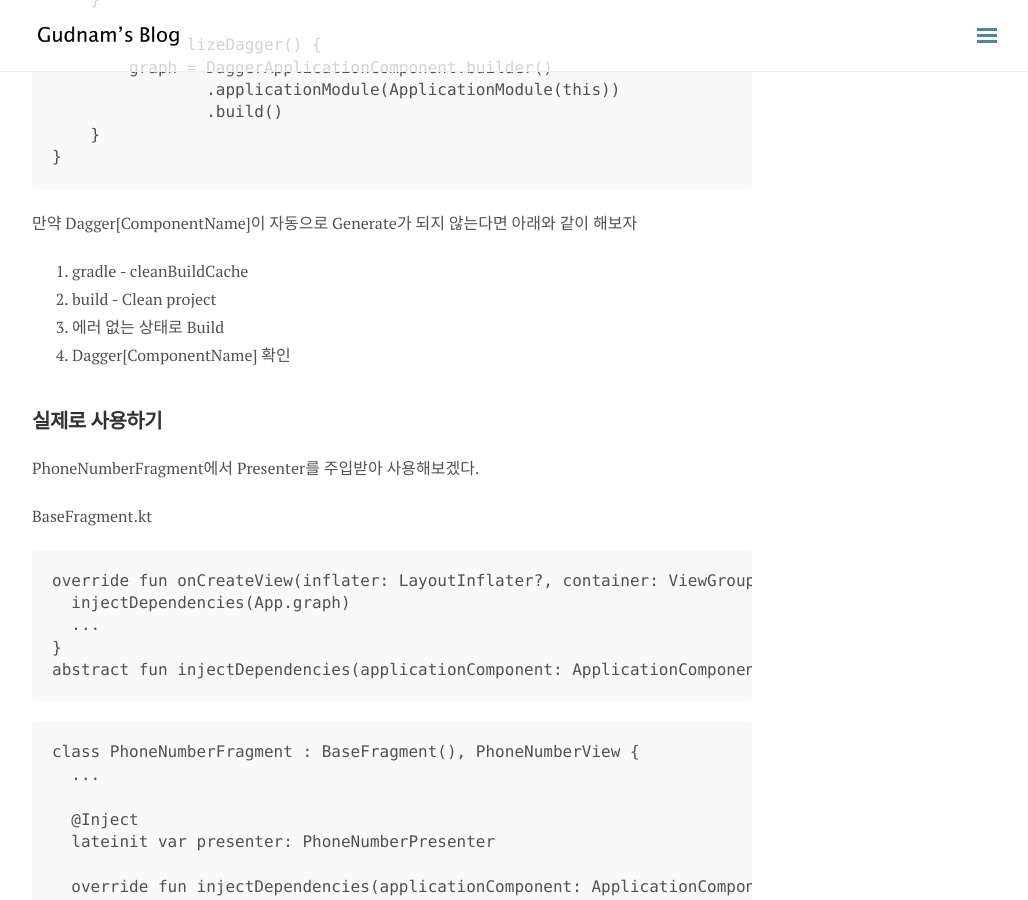
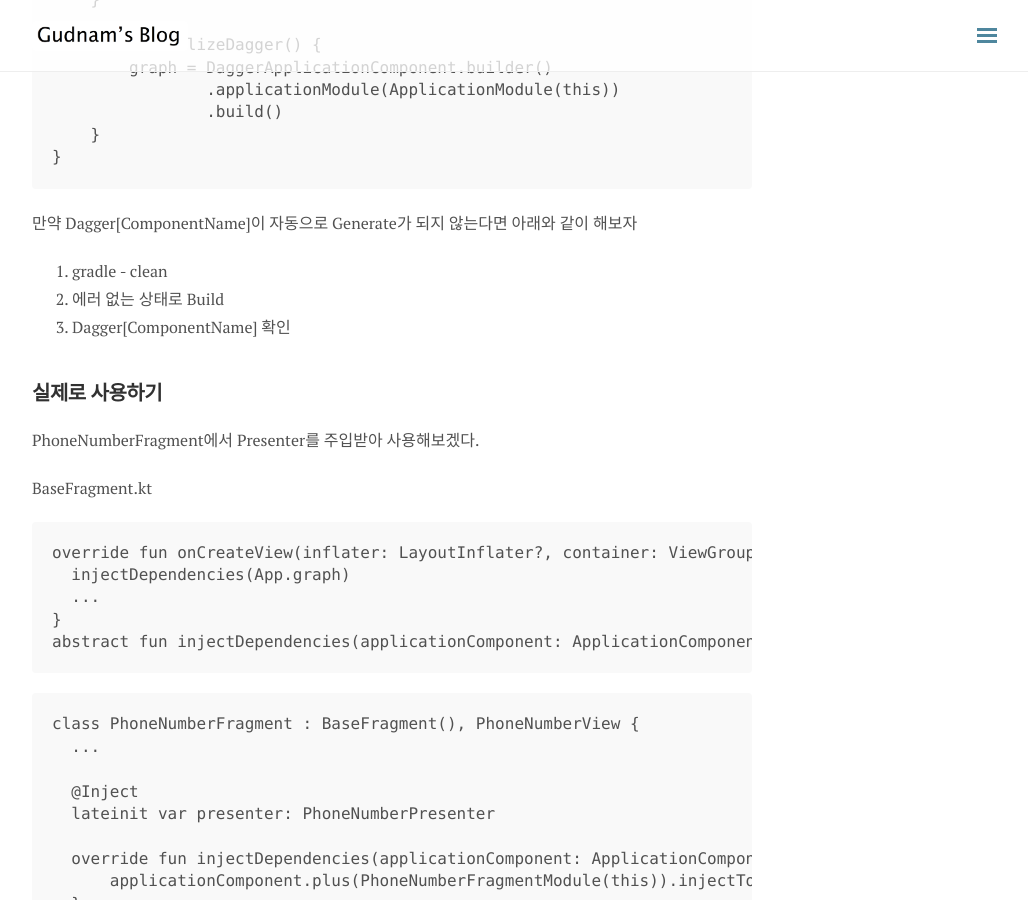
Before and after one commit to gudnam/gudnam.github.io, a Jekyll site: the page built from _posts/2017-04-27-kotlin-di.md, in a window 1280 px wide and 900 px high, scrolled down 6667 px. Shown: the whole window, without its empty margins (248-1276 px from the left). Built offline with Jekyll 4.4.1, drawn with Linux system fonts in a browser that asks for light colours; nearby versions of some CDN libraries; comment, search, counter and statistics services are not loaded.

Commit message:
edit problem solved

```diff
--- a/_posts/2017-04-27-kotlin-di.md
+++ b/_posts/2017-04-27-kotlin-di.md
@@ -211,10 +211,9 @@ class App : Application() {
 
 만약 Dagger[ComponentName]이 자동으로 Generate가 되지 않는다면 아래와 같이 해보자
 
-1. gradle - cleanBuildCache
-2. build - Clean project
-3. 에러 없는 상태로 Build
-4. Dagger[ComponentName] 확인
+1. gradle - clean
+2. 에러 없는 상태로 Build
+3. Dagger[ComponentName] 확인
 
 ## 실제로 사용하기
 
```
